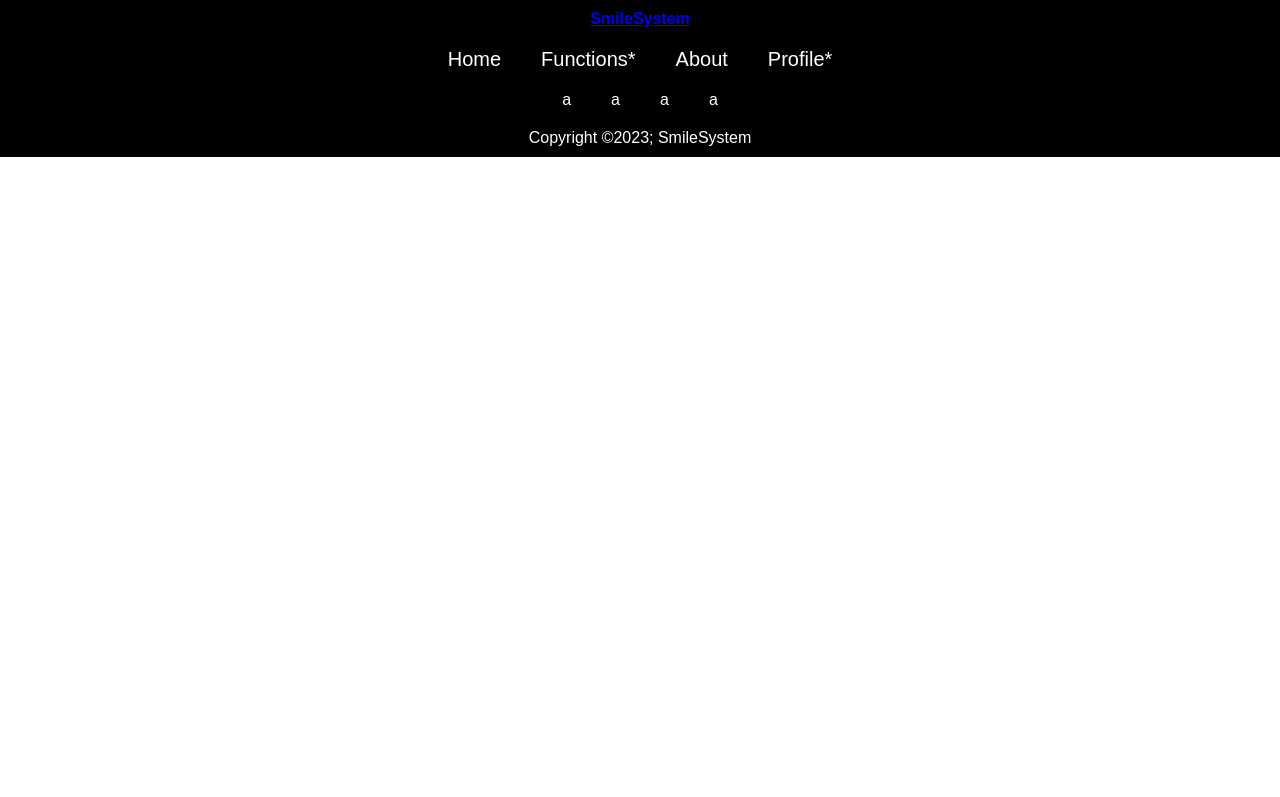
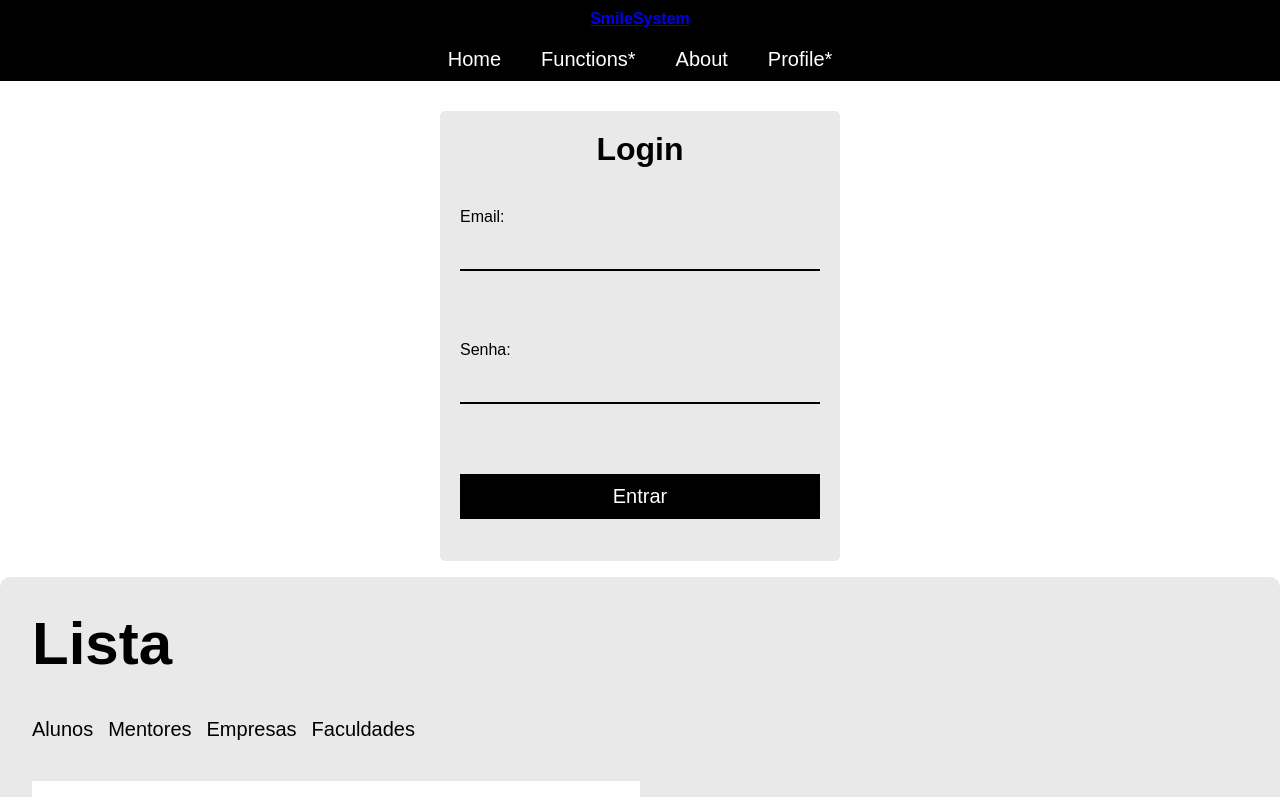
Before and after one commit to BrunoAntonio16/ResidenciaPortoDigitalFrontEnd, a React (Create React App) app: page / in a window 1280 px wide. Shown: the top 797 px of the page. Built offline with nearby package versions, Linux system fonts and the light colour scheme; a web font is replaced by a local one.

Commit message:
Create new form login

```diff
--- a/src/App.js
+++ b/src/App.js
@@ -6,6 +6,7 @@ import FormLogin from './components/FormLogin/FormLogin';
 import Filtro from './layouts/Filtro';
 import Navbar from './layouts/Navbar';
 import Footer from './layouts/Footer';
+import Form from './layouts/Form';
 
 const meusItems = [
   {
@@ -90,6 +91,8 @@ function App() {
   return (
     <div className="App">
       <Navbar />
+      <Form />
+      <Lista />
       <Footer />
     </div>
   );
```
